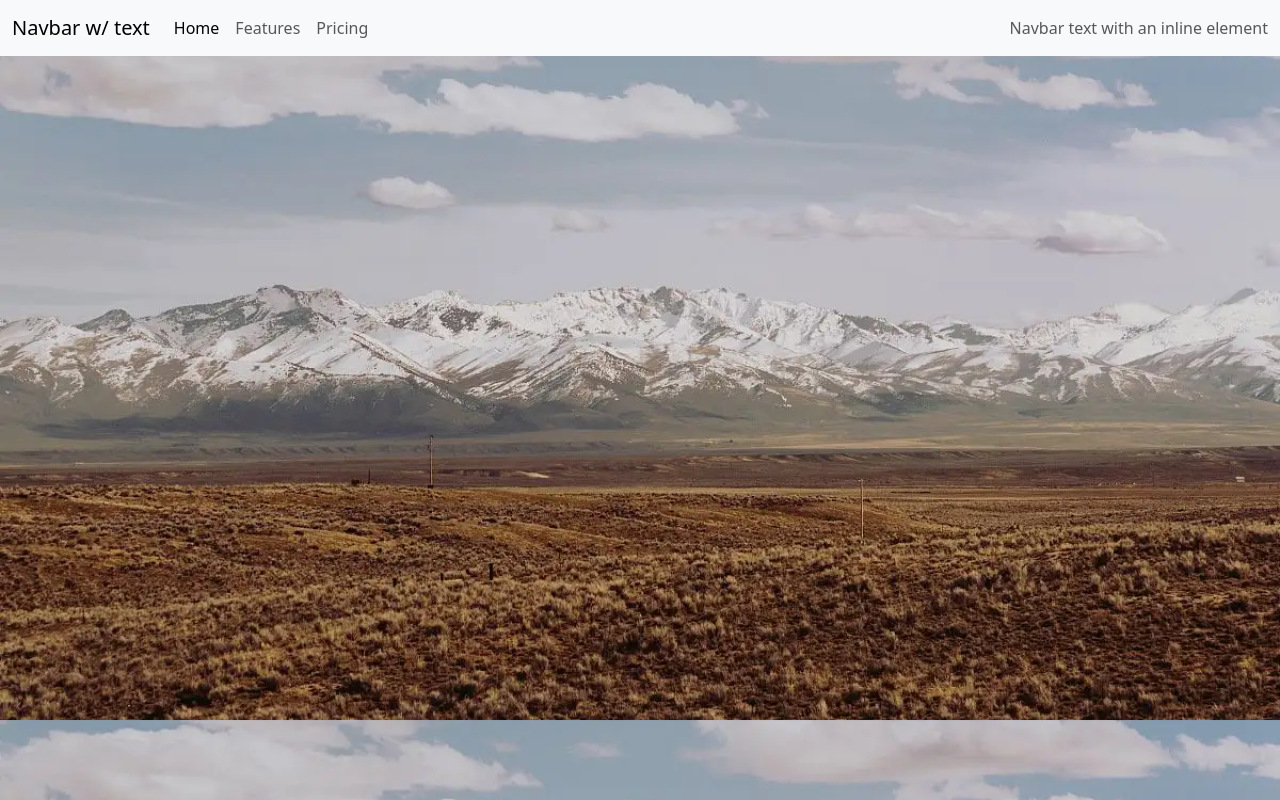
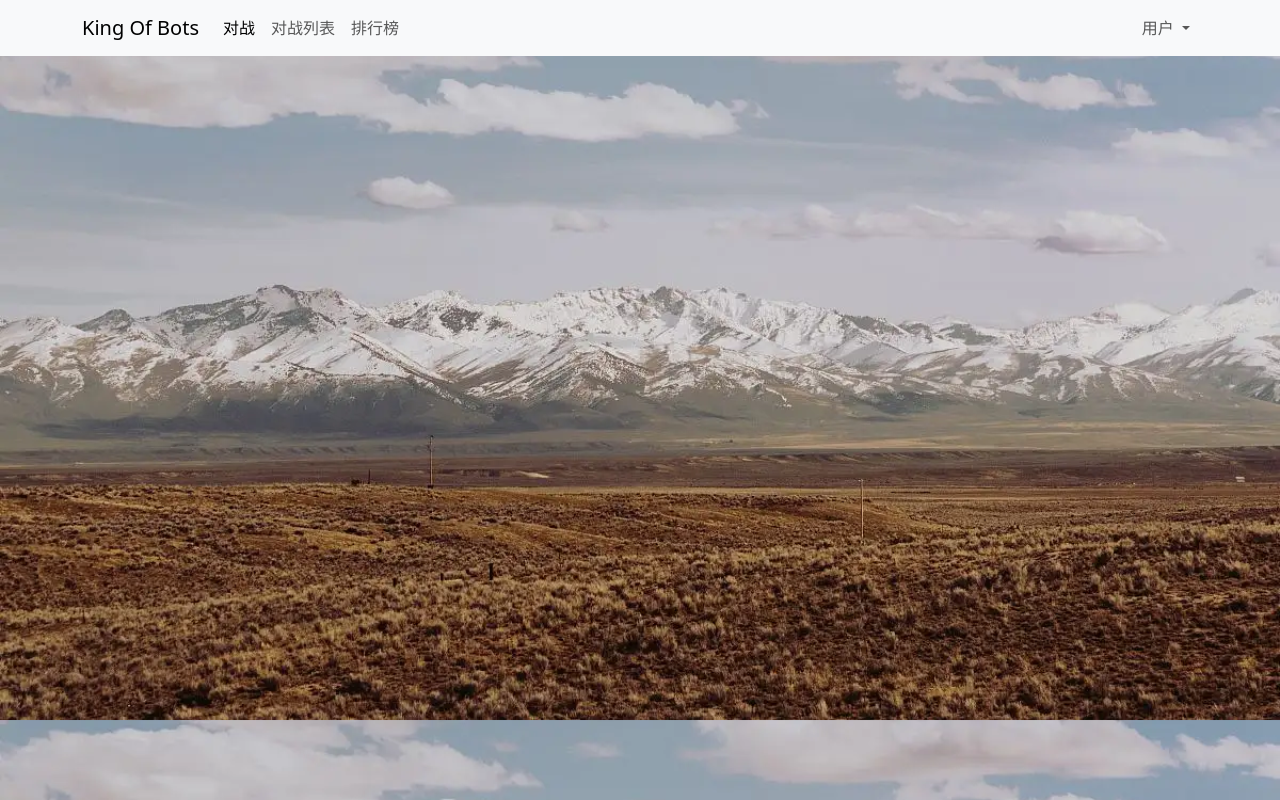
Before and after one commit to goodpeanuts/king-of-bots, a Vue app in the folder web/: page /user/bot in a window 1280 px wide. Built offline with nearby package versions, Linux system fonts and the light colour scheme.

Commit message:
modify content of navbar and create page

```diff
--- a/web/src/components/NavBar.vue
+++ b/web/src/components/NavBar.vue
@@ -1,25 +1,34 @@
 <template>
-    <nav class="navbar navbar-expand-lg bg-body-tertiary">
-  <div class="container-fluid">
-    <a class="navbar-brand" href="#">Navbar w/ text</a>
+    <nav class="navbar navbar-expand-lg  bg-body-tertiary">
+  <div class="container">
+    <a class="navbar-brand" href="#">King Of Bots</a>
     <button class="navbar-toggler" type="button" data-bs-toggle="collapse" data-bs-target="#navbarText" aria-controls="navbarText" aria-expanded="false" aria-label="Toggle navigation">
       <span class="navbar-toggler-icon"></span>
     </button>
     <div class="collapse navbar-collapse" id="navbarText">
       <ul class="navbar-nav me-auto mb-2 mb-lg-0">
         <li class="nav-item">
-          <a class="nav-link active" aria-current="page" href="#">Home</a>
+          <a class="nav-link active" aria-current="page" href="#">对战</a>
         </li>
         <li class="nav-item">
-          <a class="nav-link" href="#">Features</a>
+          <a class="nav-link" href="#">对战列表</a>
         </li>
         <li class="nav-item">
-          <a class="nav-link" href="#">Pricing</a>
+          <a class="nav-link" href="#">排行榜</a>
         </li>
       </ul>
-      <span class="navbar-text">
-        Navbar text with an inline element
-      </span>
+      <ul class="navbar-nav  ">
+        <li class="nav-item dropdown">
+          <a class="nav-link dropdown-toggle" href="#" role="button" data-bs-toggle="dropdown" aria-expanded="false">
+            用户
+          </a>
+          <ul class="dropdown-menu">
+            <li><a class="dropdown-item" href="#">我的BOT</a></li>
+            <li><hr class="dropdown-divider"></li>
+            <li><a class="dropdown-item" href="#">退出</a></li>
+          </ul>
+        </li>
+      </ul>
     </div>
   </div>
 </nav>
```
Also changed, not shown: web/src/views/error/NotFound.vue (added, +10 -0 lines), web/src/views/pk/PKIndexView.vue (added, +10 -0 lines), web/src/views/ranklist/RankIndexView.vue (added, +10 -0 lines), web/src/views/record/RecordIndexView.vue (added, +10 -0 lines), web/src/App.vue (line endings or trailing spaces), web/src/views/user/bot/UserBotIndexView.vue (added).
